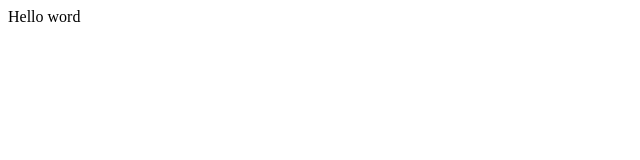
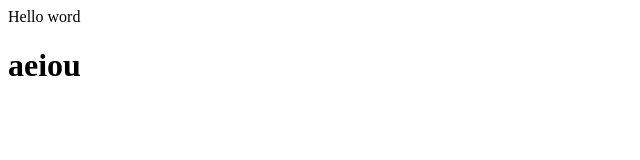
Before and after one commit to Radthapon/story, a plain HTML site: page index.html in a window 1280 px wide. Shown: the whole page, without its empty margins (0-640 px from the left). Drawn offline with Linux system fonts and the light colour scheme.

Commit message:
Update aeiou

```diff
--- a/index.html
+++ b/index.html
@@ -7,5 +7,8 @@
 </head>
 <body>
     Hello word
+    <h1>
+        aeiou
+    </h1>
 </body>
 </html>
```
